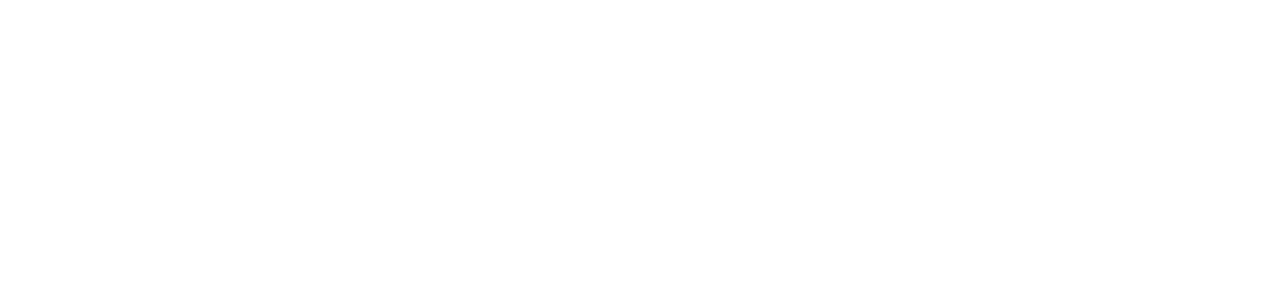
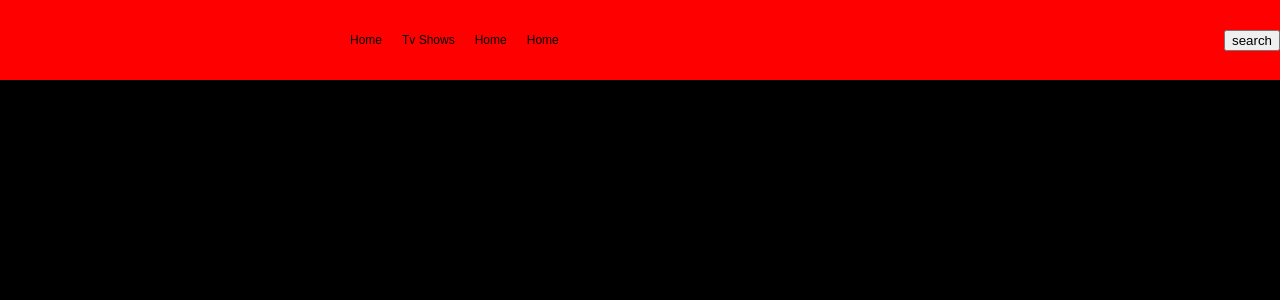
Before and after one commit to myhappyman/shinflix, a React (Create React App) app: page / in a window 1280 px wide. Shown: the top 300 px of the page. Built offline with nearby package versions, Linux system fonts and the light colour scheme.

Commit message:
router를 구성하고 컴포넌트를 만들어서 shinflix header부분 작성해보았다.

```diff
--- a/src/App.tsx
+++ b/src/App.tsx
@@ -1,7 +1,19 @@
+import {BrowserRouter as Router, Routes, Route} from "react-router-dom";
+import Header from "./Routes/Components/Header";
+import Home from "./Routes/Home";
+import Search from "./Routes/Search";
+import Tv from "./Routes/Tv";
+
 function App() {
   return (
-    <div>
-    </div>
+    <Router>
+      <Header />
+      <Routes>
+        <Route path="/" element={<Home />}></Route>
+        <Route path="/tv" element={<Tv />}></Route>
+        <Route path="/search" element={<Search />}></Route>
+      </Routes>
+    </Router>
   );
 }
 
--- /dev/null
+++ b/src/Routes/Components/Header.tsx
@@ -0,0 +1,54 @@
+import styled from "styled-components";
+
+const Nav = styled.nav`
+    display: flex;
+    justify-content: space-between;
+    align-items: center;
+    position: fixed;
+    width: 100%;
+    top: 0;
+    background: red;
+    height: 80px;
+    font-size: 12px;
+`;
+
+const Col = styled.div`
+    display: flex;
+    align-items: center;
+
+`;
+
+const Logo = styled.svg`
+    margin-right: 50px;
+
+`;
+
+const Items = styled.ul`
+    display: flex;
+    align-items: center;
+`;
+
+const Item = styled.li`
+    margin-right: 20px;
+`;
+
+function Header(){
+    return (
+        <Nav>
+            <Col>
+                <Logo />
+                <Items>
+                    <Item>Home</Item>
+                    <Item>Tv Shows</Item>
+                    <Item>Home</Item>
+                    <Item>Home</Item>
+                </Items>
+            </Col>
+            <Col>
+                <button>search</button>
+            </Col>
+        </Nav>
+    );
+}
+
+export default Header;
--- /dev/null
+++ b/src/Routes/Home.tsx
@@ -0,0 +1,5 @@
+function Home(){
+    return <div style={{background:"black", height: "200vh"}}></div>;
+}
+
+export default Home;
--- /dev/null
+++ b/src/Routes/Search.tsx
@@ -0,0 +1,5 @@
+function Search(){
+    return null;
+}
+
+export default Search;
--- /dev/null
+++ b/src/Routes/Tv.tsx
@@ -0,0 +1,5 @@
+function Tv(){
+    return null;
+}
+
+export default Tv;
--- a/src/index.tsx
+++ b/src/index.tsx
@@ -59,7 +59,6 @@
   }
   body {
     font-family: 'Source Sans Pro', sans-serif;
-    background: linear-gradient(135deg, #e09, #d0e);
   }
   a {
     text-decoration: none;
```
Also changed, not shown: 1 other file (tests, documents, lock files or other folders).
